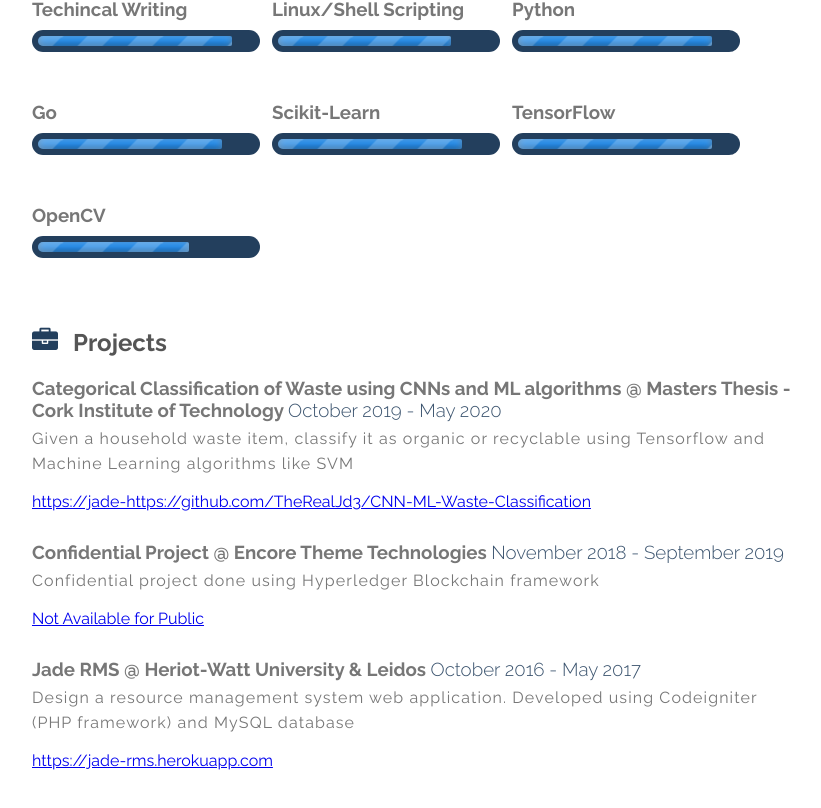
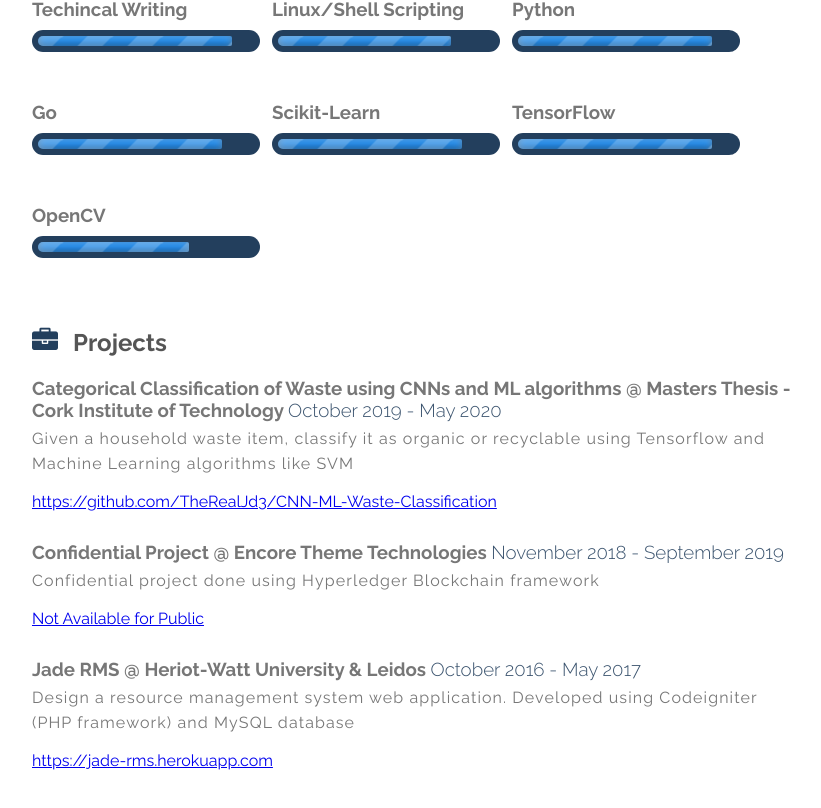
Before and after one commit to TheRealJd3/cv, a React (Create React App) app: page / in a window 1280 px wide. Shown: the part 1037-1845 px from the top of the page, without its empty margins (448-1269 px from the left). Built offline with nearby package versions, Linux system fonts and the light colour scheme.

Commit message:
Fixed url to Thesis repo

```diff
--- a/src/App.js
+++ b/src/App.js
@@ -24,7 +24,7 @@ class App extends Component {
         {jobTitle: 'Lab Assistant',company:'Heriot-Watt University', startDate: 'September 2017', endDate: 'December 2017', jobDescription: ' Manage Software/Devices and clear student doubts regarding their code. '},
       ],
       projects: [
-        {jobTitle: 'Categorical Classification of Waste using CNNs and ML algorithms', company:'Masters Thesis - Cork Institute of Technology', startDate: 'October 2019', endDate: 'May 2020', jobDescription: 'Given a household waste item, classify it as organic or recyclable using Tensorflow and Machine Learning algorithms like SVM',link:['https://jade-https://github.com/TheRealJd3/CNN-ML-Waste-Classification']},
+        {jobTitle: 'Categorical Classification of Waste using CNNs and ML algorithms', company:'Masters Thesis - Cork Institute of Technology', startDate: 'October 2019', endDate: 'May 2020', jobDescription: 'Given a household waste item, classify it as organic or recyclable using Tensorflow and Machine Learning algorithms like SVM',link:['https://github.com/TheRealJd3/CNN-ML-Waste-Classification']},
         {jobTitle: 'Confidential Project', company:'Encore Theme Technologies', startDate: 'November 2018', endDate: 'September 2019', jobDescription: 'Confidential project done using Hyperledger Blockchain framework',link:['Not Available for Public']},
         {jobTitle: 'Jade RMS', company:'Heriot-Watt University & Leidos', startDate: 'October 2016', endDate: 'May 2017', jobDescription: 'Design a resource management system web application. Developed using Codeigniter (PHP framework) and MySQL database',link:['https://jade-rms.herokuapp.com']}
       ],
```
